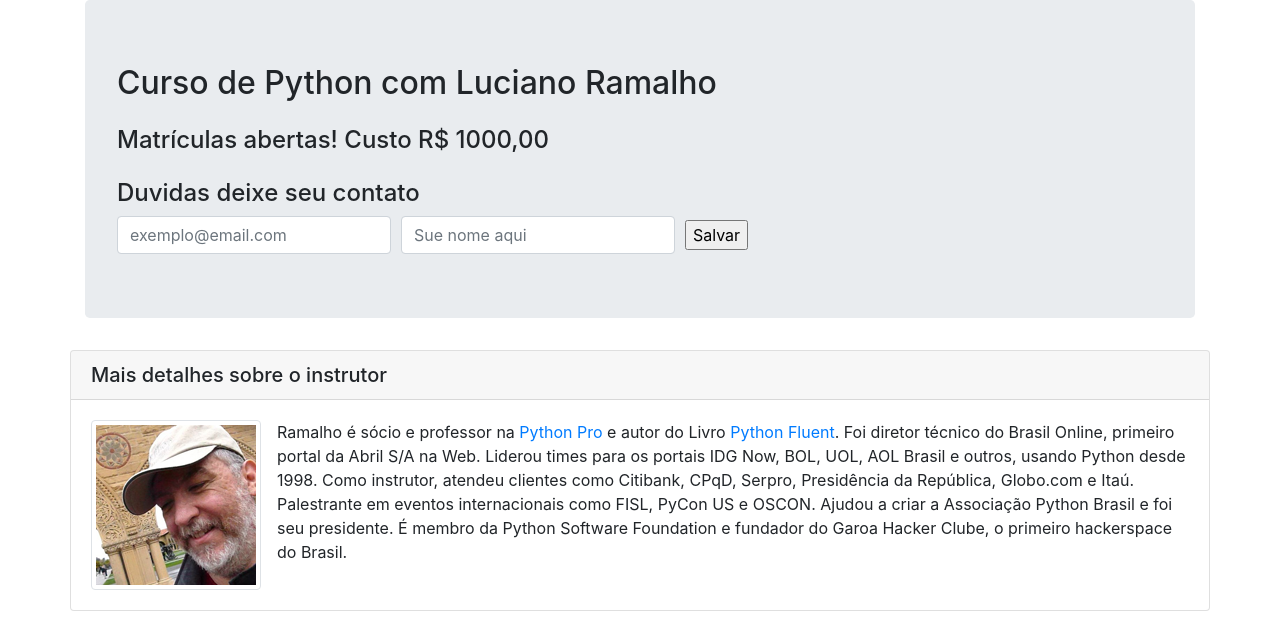
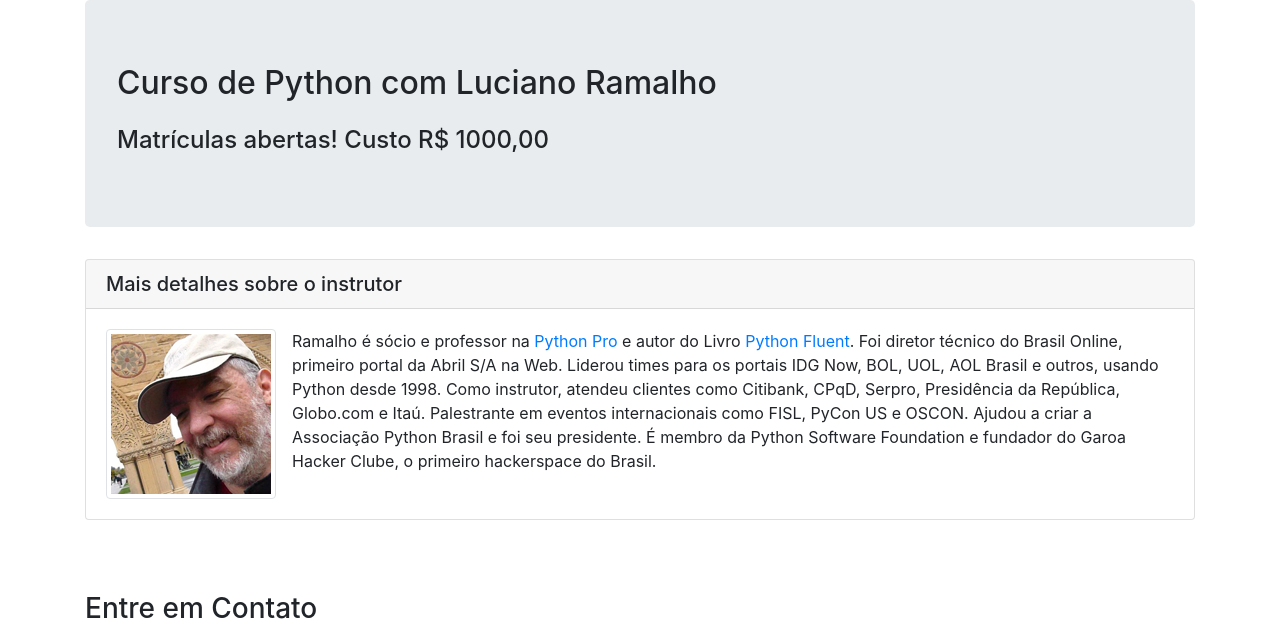
Before and after one commit to felsb3/curso-django, a Django app: page / in a window 1280 px wide. Shown: the part 56-680 px from the top of the page. Run offline with Django 3.2, Linux system fonts and the light colour scheme; some libraries are stand-ins or nearby versions.

Commit message:
Merge branch 'main' into #53
# Conflicts:
#	pypro/aperitivos/templates/aperitivos/video.html
#	pypro/aperitivos/tests/tests_videos.py
#	pypro/aperitivos/views.py

```diff
--- a/pypro/base/templates/base/base.html
+++ b/pypro/base/templates/base/base.html
@@ -36,29 +36,7 @@
 {% block body %}{% endblock body %}
 
 
-<footer class="main-footer mt-5 pt-4">
-	<div class="container">
-		<div class="row">
-			<div class="col">
-				<h3>Entre em Contato</h3>
-				<address>
-					+55 11 95749-4489
-					<br/>
-					<a href="mailto:ramalho@python.pro.br" class="text-light">ramalho@python.pro.br</a>
-				</address>
-			</div>
-		</div>
-	</div>
-	<div class="rights pb-4">
-		<div class="container">
-			<div class="row">
-				<div class="col">
-					{% now 'Y' %} Python Pro. Todos os direitos reservados.
-				</div>
-			</div>
-		</div>
-	</div>
-</footer>
+{% include 'base/footer.html' with contato_email='ramalho@python.pro.br' only %}
 
 
 </body>
--- /dev/null
+++ b/pypro/base/templates/base/footer.html
@@ -0,0 +1,23 @@
+<footer class="main-footer mt-5 pt-4">
+	<div class="container">
+		<div class="row">
+			<div class="col">
+				<h3>Entre em Contato</h3>
+				<address>
+					+55 11 95749-4489
+					<br/>
+					<a href="mailto:{{contato_email}}" class="text-light">{{contato_email}}</a>
+				</address>
+			</div>
+		</div>
+	</div>
+	<div class="rights pb-4">
+		<div class="container">
+			<div class="row">
+				<div class="col">
+					{% now 'Y' %} Python Pro. Todos os direitos reservados.
+				</div>
+			</div>
+		</div>
+	</div>
+</footer>
--- a/pypro/base/templates/base/home.html
+++ b/pypro/base/templates/base/home.html
@@ -14,35 +14,31 @@
 				<script class="mt-4" src="https://www.mercadopago.com.br/integrations/v1/web-payment-checkout.js"
 data-preference-id="168687691-53117bdd-0af9-46fe-a272-86a84b4b34ad" data-source="button">
 </script>
-				<h4 class="mt-4">Duvidas deixe seu contato</h4>
-				<!-- Begin Mailchimp Signup Form + getbootstrap.com/docs/5.0/forms/layout/#auto-sizing-->
-				<form action="https://gmail.us6.list-manage.com/subscribe/post?u=ae622709eabf1ed01afc7b67b&amp;id=a2318f1b16"
-					  method="post" id="mc-embedded-subscribe-form" name="mc-embedded-subscribe-form"
-					  class="validate" target="_blank" novalidate>
-  					<div class="form-row align-items-center">
-						<div class="col-auto">
-							<label class="sr-only" for="mce-EMAIL">Email</label>
-							<input type="email" value="" name="EMAIL" class="form-control required" id="mce-EMAIL"
-								   placeholder="exemplo@email.com">
-						</div>
-						<div class="col-auto">
-							<label class="sr-only" for="mce-FNAME">Email</label>
-							<input type="text" value="" name="FNAME" class="form-control" id="mce-NAME"
-								   placeholder="Sue nome aqui">
-						</div>
-						<!-- real people should not fill this in and expect good things - do not remove this or risk form bot signups-->
-    						<div style="position: absolute; left: -5000px;" aria-hidden="true">
-								<input type="text" name="b_ae622709eabf1ed01afc7b67b_a2318f1b16" tabindex="-1" value="">
-							</div>
-						<div class="col-auto">
-							<input type="submit" value="Salvar" name="subscribe"
-								   id="mc-embedded-subscribe" class="btm btm-primary"
-						</div>
-					</div>
-  				</form>
-
-				<!--End mc_embed_signup + getbootstrap.com/docs/5.0/forms/layout/#auto-sizing-->
-
+			{#	<h4 class="mt-4">Duvidas deixe seu contato</h4>#}
+			{#	<form action="https://gmail.us6.list-manage.com/subscribe/post?u=ae622709eabf1ed01afc7b67b&amp;id=a2318f1b16"#}
+			{#		  method="post" id="mc-embedded-subscribe-form" name="mc-embedded-subscribe-form"#}
+			{#		  class="form-row align-items-center" target="_blank" novalidate>#}
+  			{#		<div class="form-row align-items-center">#}
+			{#			<div class="col-auto">#}
+			{#				<label class="sr-only" for="mce-EMAIL">Email</label>#}
+			{#				<input type="email" value="" name="EMAIL" class="form-control required" id="mce-EMAIL"#}
+			{#					   placeholder="exemplo@email.com">#}
+			{#			</div>#}
+			{#			<div class="col-auto">#}
+			{#				<label class="sr-only" for="mce-FNAME">Email</label>#}
+			{#				<input type="text" value="" name="FNAME" class="form-control" id="mce-FNAME"#}
+			{#					   placeholder="Sue nome aqui">#}
+			{#			</div>#}
+			{#			<!-- real people should not fill this in and expect good things - do not remove this or risk form bot signups-->#}
+    		{#				<div style="position: absolute; left: -5000px;" aria-hidden="true">#}
+			{#					<input type="text" name="b_ae622709eabf1ed01afc7b67b_a2318f1b16" tabindex="-1" value="">#}
+			{#				</div>#}
+			{#			<div class="col-auto">#}
+			{#				<input type="submit" value="Salvar" name="subscribe"#}
+			{#					   id="mc-embedded-subscribe" class="btm btm-primary">#}
+			{#			</div>#}
+			{#		</div>#}
+  			{#	</form>#}
 			</div>
 		</div>
 	</div>
```
Also changed, not shown: pypro/base/test/test_home.py (+4 -0 lines).
